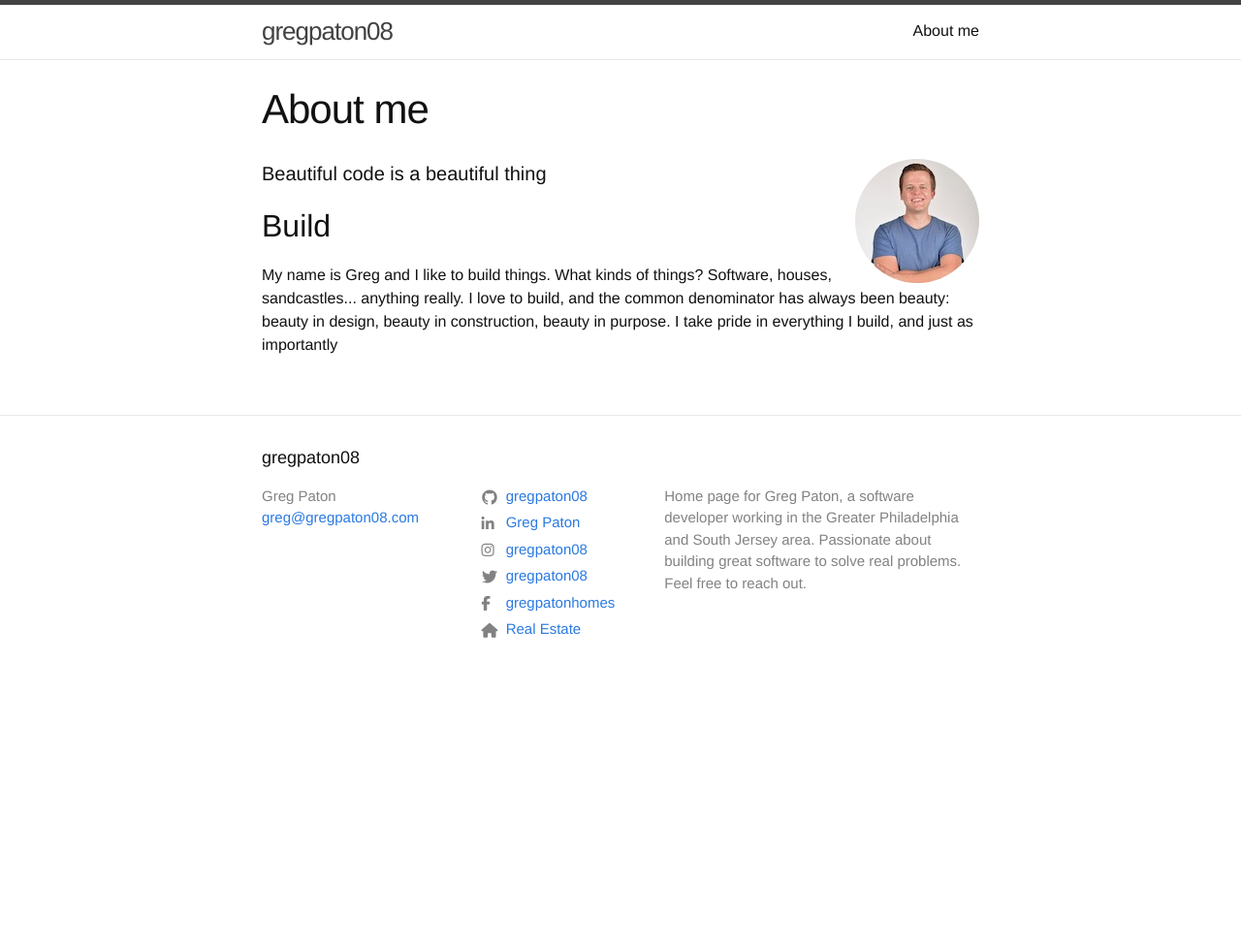
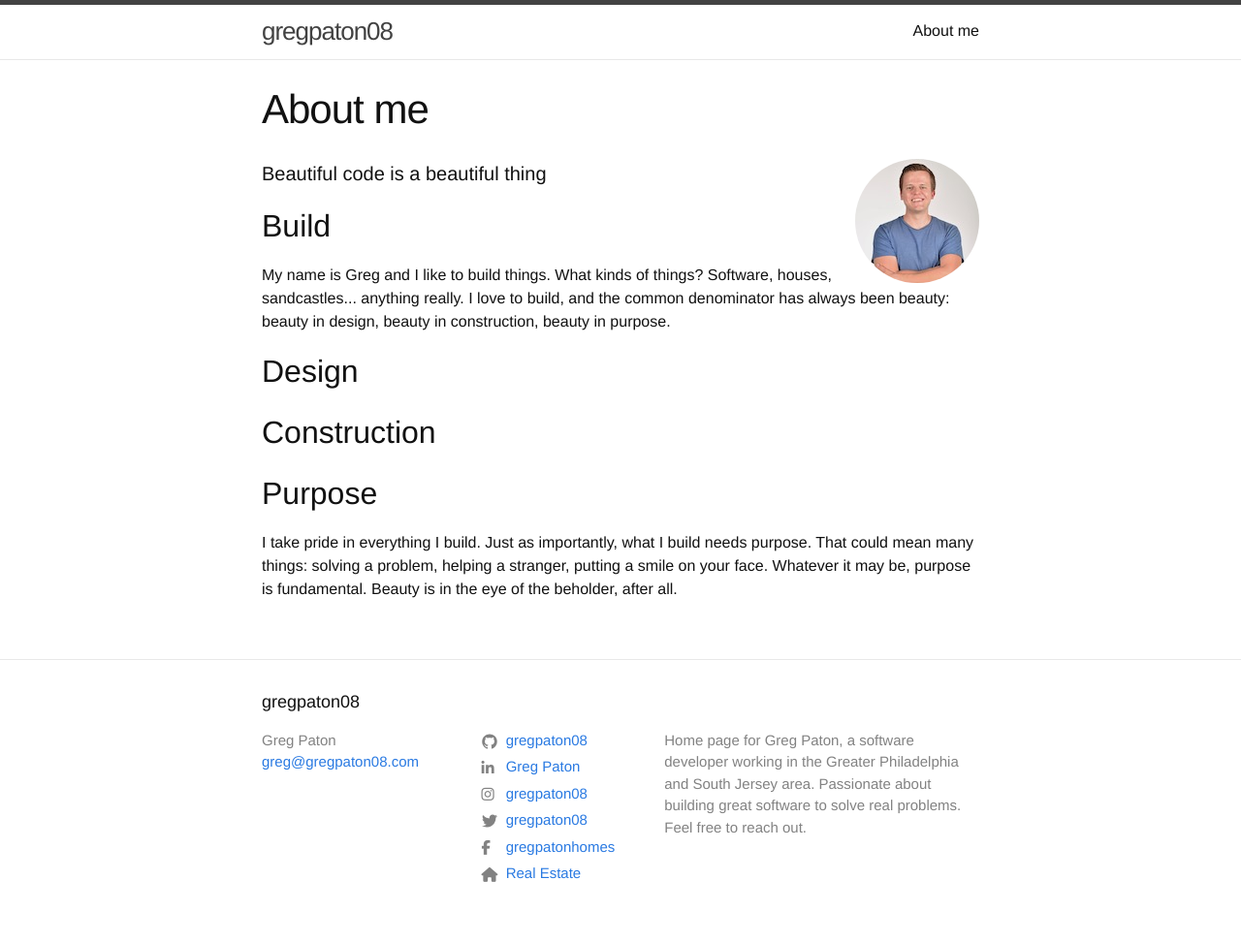
Before and after one commit to gregpaton08/gregpaton08.github.io, a Jekyll site: the page built from about.html, in a window 1280 px wide. Shown: the whole page at 97% size. Built offline with Jekyll 4.4.1, drawn with Linux system fonts in a browser that asks for light colours; nearby versions of some CDN libraries; before the commit the page ends 900 px from its top, so only the background shows below that.

Commit message:
Update about me

```diff
--- a/about.html
+++ b/about.html
@@ -15,7 +15,22 @@ permalink: /about/
     Build
   </h2>
   <p>
-    My name is Greg and I like to build things. What kinds of things? Software, houses, sandcastles... anything really. I love to build, and the common denominator has always been beauty: beauty in design, beauty in construction, beauty in purpose. I take pride in everything I build, and just as importantly
+    My name is Greg and I like to build things. What kinds of things? Software, houses, sandcastles... anything really. I love to build, and the common denominator has always been beauty: beauty in design, beauty in construction, beauty in purpose.
+  </p>
+  <h2>
+    Design
+  </h2>
+  <p>
+
+  </p>
+  <h2>
+    Construction
+  </h2>
+  <h2>
+    Purpose
+  </h2>
+  <p>
+    I take pride in everything I build. Just as importantly, what I build needs purpose. That could mean many things: solving a problem, helping a stranger, putting a smile on your face. Whatever it may be, purpose is fundamental. Beauty is in the eye of the beholder, after all.
   </p>
 
 </div>
```
